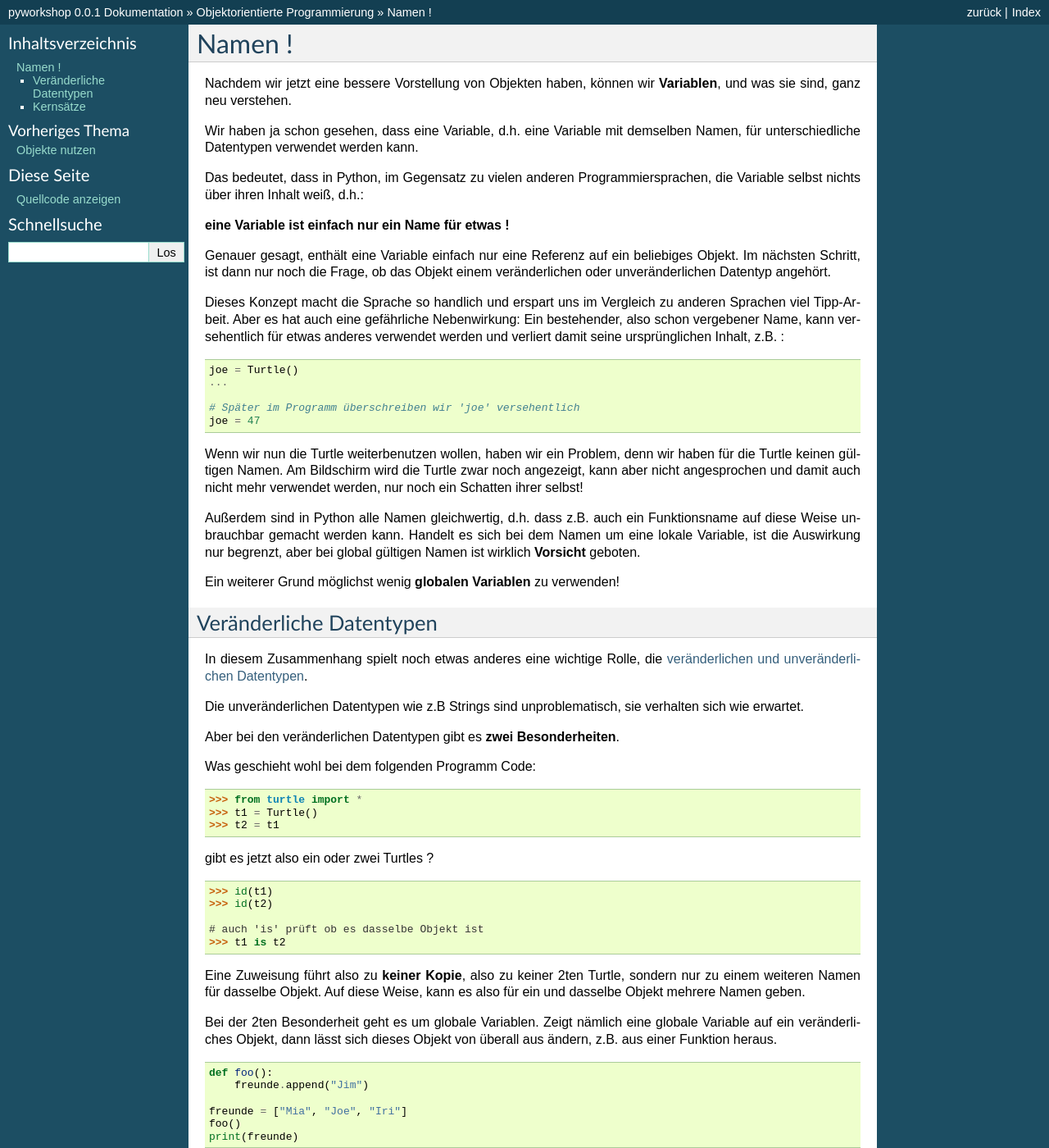
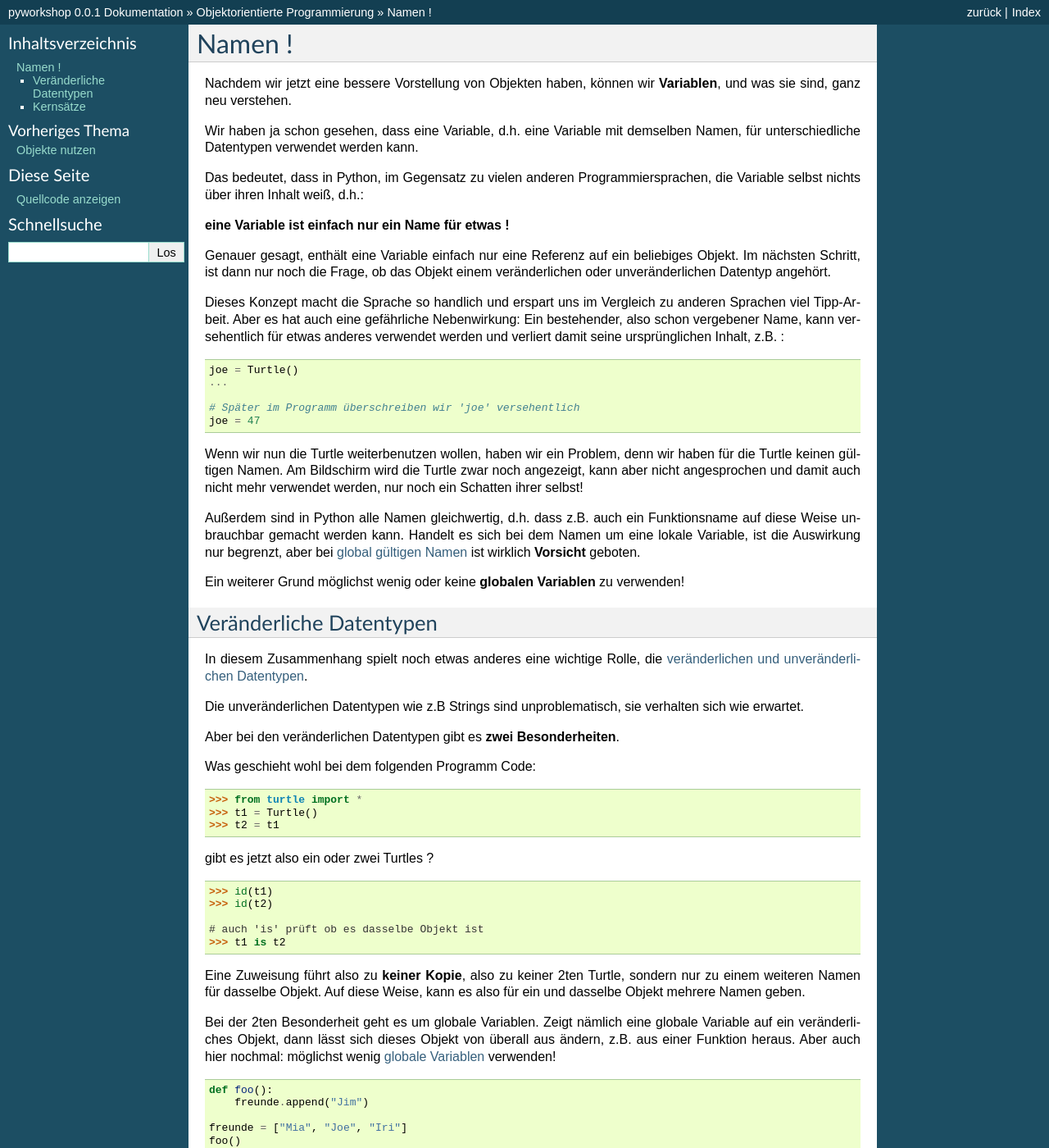
Before and after one commit to gerpark/pyworkshop, a Sphinx documentation site: the page built from docs/source/object/namen.rst, in a window 1280 px wide and 1400 px high. Shown: the whole window at 82% size. Built offline with Sphinx 7.4.7, drawn with Linux system fonts in a browser that asks for light colours.

Commit message:
1.60 noglobal

```diff
--- a/docs/source/index.rst
+++ b/docs/source/index.rst
@@ -13,7 +13,7 @@ von Gerhard Sachs
 
 Dieses Dokument wird kontinuierlich weiterbearbeitet.
 
-Version 1.55 vom 21 April 2021
+Version 1.60 vom 25 April 2021
 
 Und hier noch ein Link mit ein bisschen was zu `Python, dem Workshop und mir <http://www.ortrun-dieterich.de/workshop.html>`_ .
 
--- a/docs/source/object/namen.rst
+++ b/docs/source/object/namen.rst
@@ -46,9 +46,9 @@ angesprochen und damit auch nicht mehr verwendet werden, nur noch ein Schatten i
 Außerdem sind in Python alle Namen gleichwertig, d.h. dass z.B. auch ein
 Funktionsname auf diese Weise unbrauchbar gemacht werden kann.
 Handelt es sich bei dem Namen um eine lokale Variable, ist die Auswirkung nur begrenzt,
-aber bei global gültigen Namen ist wirklich **Vorsicht** geboten.
+aber bei :ref:`global gültigen Namen<py-noglobal>` ist wirklich **Vorsicht** geboten.
 
-Ein weiterer Grund möglichst wenig **globalen Variablen** zu verwenden!
+Ein weiterer Grund möglichst wenig oder keine **globalen Variablen** zu verwenden!
 
 
 .. _py-mutable2:
@@ -91,7 +91,7 @@ kann es also für ein und dasselbe Objekt mehrere Namen geben.
 Bei der 2ten Besonderheit geht es um globale Variablen.
 Zeigt nämlich eine globale Variable auf ein veränderliches Objekt, dann
 lässt sich dieses Objekt von überall aus ändern, z.B. aus einer Funktion heraus.
-
+Aber auch hier nochmal: möglichst wenig :ref:`globale Variablen <py-noglobal>` verwenden!
 
 .. code:: python
 
```
Also changed, not shown: docs/source/python/scope.rst (+7 -5 lines).
